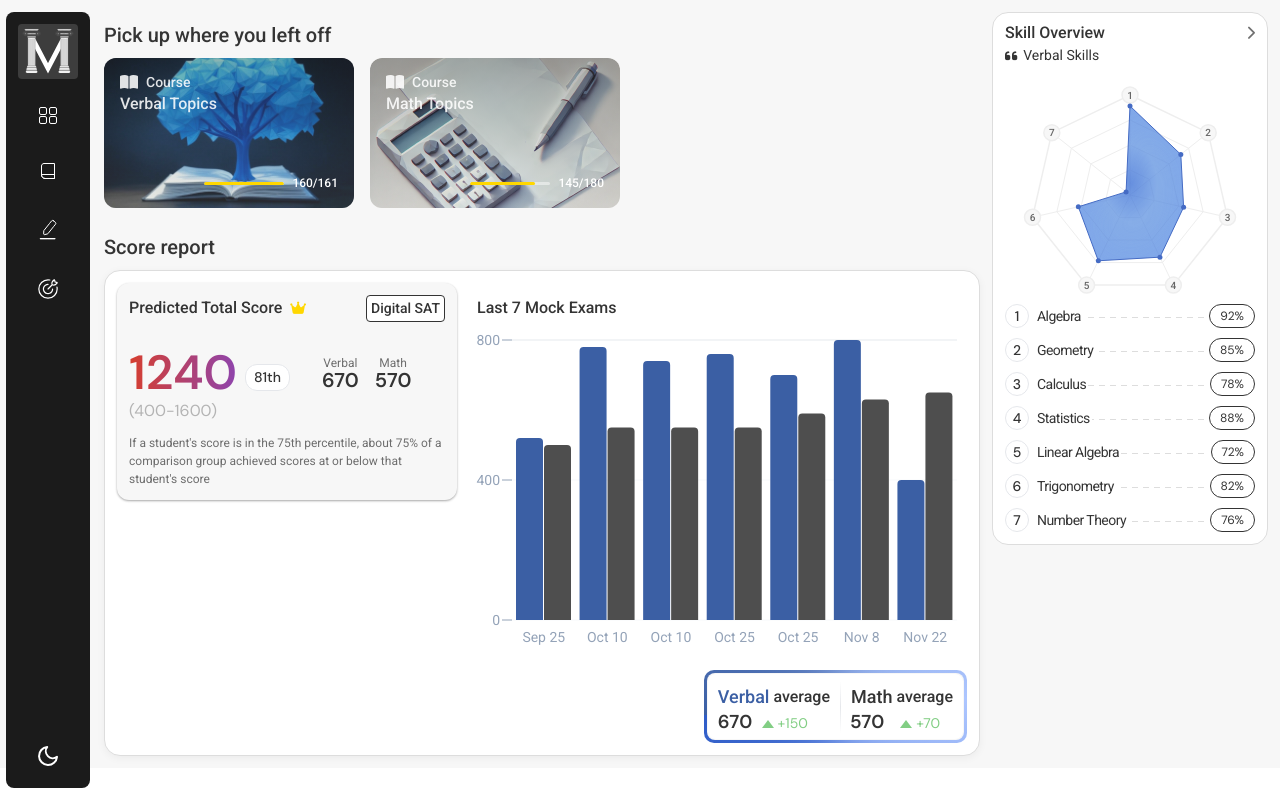
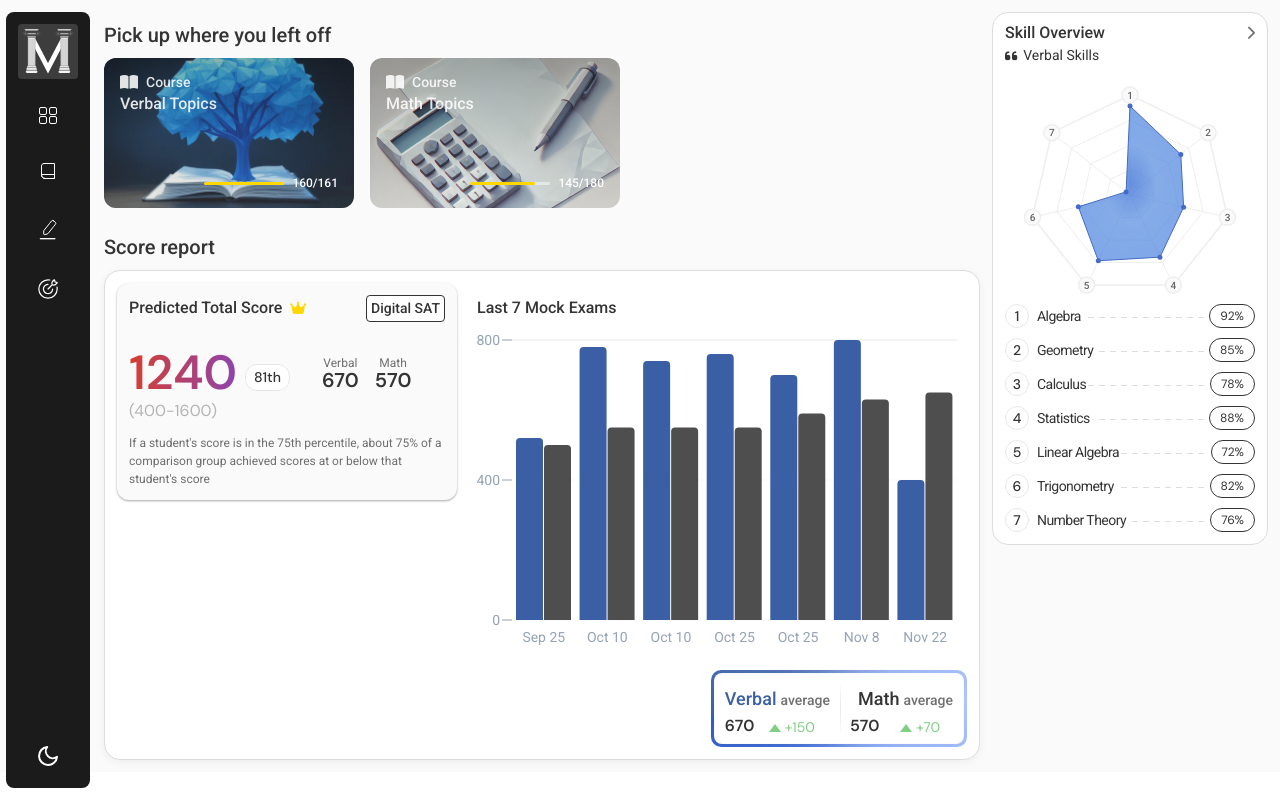
Before and after one commit to Orujhimaru/max_odyssey, a React (Vite) app: page / in a window 1280 px wide. Built offline with nearby package versions, Linux system fonts and the light colour scheme; a web font is replaced by a local one.

Commit message:
design: too late hrs idk

```diff
--- a/src/components/ScoreColumnComponent/PredictedScore/PredictedScore.css
+++ b/src/components/ScoreColumnComponent/PredictedScore/PredictedScore.css
@@ -189,7 +189,7 @@
     gap: 12px;
   }
   .score-boxes-inner {
-    flex-direction: column;
+    /* flex-direction: column; */
   }
   .predicted-score-container {
     width: 100%;
--- a/src/components/ScoreColumnComponent/ScoreBox/ScoreBox.css
+++ b/src/components/ScoreColumnComponent/ScoreBox/ScoreBox.css
@@ -19,15 +19,39 @@
   box-shadow: 0 4px 8px var(--box-shadow);
 }
 
+.score-box h2 {
+  font-size: 16px;
+  line-height: 14px;
+  white-space: nowrap;
+  display: flex;
+  gap: 4px;
+  align-items: baseline;
+}
+
 span.score-box-title-type.verbal {
   color: var(--bar-verbal-color);
   font-size: 18px;
-  line-height: 14px;
+  line-height: 18px;
+  transition: font-size 0.3s ease;
 }
+
 span.score-box-title-type.math {
   color: var(--bar--math-color);
   font-size: 18px;
+  line-height: 18px;
+  transition: font-size 0.3s ease;
+}
+
+span.score-box-title-type.highlighted {
+  font-size: 22px;
+  line-height: 22px;
+  font-weight: 600;
+}
+
+.score-box h2 span:last-child {
+  font-size: 14px;
   line-height: 14px;
+  opacity: 0.7;
 }
 
 .score-value {
@@ -42,6 +66,17 @@ span.score-box-title-type.math {
   gap: 6px;
   width: 90px;
   box-sizing: content-box;
+}
+
+.score {
+  color: inherit;
+  transition: font-size 0.3s ease;
+  font-size: 16px;
+}
+
+.score.highlighted {
+  font-size: 20px;
+  font-weight: 600;
 }
 
 .score.verbal,
--- a/src/components/ScoreColumnComponent/ScoreBox/ScoreBox.jsx
+++ b/src/components/ScoreColumnComponent/ScoreBox/ScoreBox.jsx
@@ -1,13 +1,19 @@
 import React from "react";
 import "./ScoreBox.css";
 
-const ScoreBox = ({ title, score, improvement, type }) => {
+const ScoreBox = ({ title, score, improvement, type, isHighlighted }) => {
   const isIncrease = improvement >= 0;
 
   return (
     <div className={`score-box ${type}`}>
       <h2>
-        <span className={`score-box-title-type ${type}`}>{title}</span>
+        <span
+          className={`score-box-title-type ${type} ${
+            isHighlighted ? "highlighted" : ""
+          }`}
+        >
+          {title}
+        </span>
         <span>average</span>
       </h2>
       <div className={`score-row ${type}`}>
--- a/src/components/ScoreColumnComponent/ScoreColumnGraph/ScoreColumn.jsx
+++ b/src/components/ScoreColumnComponent/ScoreColumnGraph/ScoreColumn.jsx
@@ -283,12 +283,14 @@ export default function ScoreColumnGraph() {
                   score={verbalAverage.toFixed(0)}
                   improvement={verbalChange}
                   type="verbal"
+                  isHighlighted={hoveredBar === "verbal"}
                 />
                 <ScoreBox
                   title="Math"
                   score={mathAverage.toFixed(0)}
                   improvement={mathChange}
                   type="math"
+                  isHighlighted={hoveredBar === "math"}
                 />
               </div>
             </div>
--- a/src/index.css
+++ b/src/index.css
@@ -15,7 +15,7 @@
 
   /* Light mode colors */
   --bg-primary: white;
-  --bg-secondary: #f7f7f7;
+  --bg-secondary: #fafafa;
   --text-primary: #343434;
   --border-color: #e5e7eb;
   --seperator-color: #e5e7eb;
```
